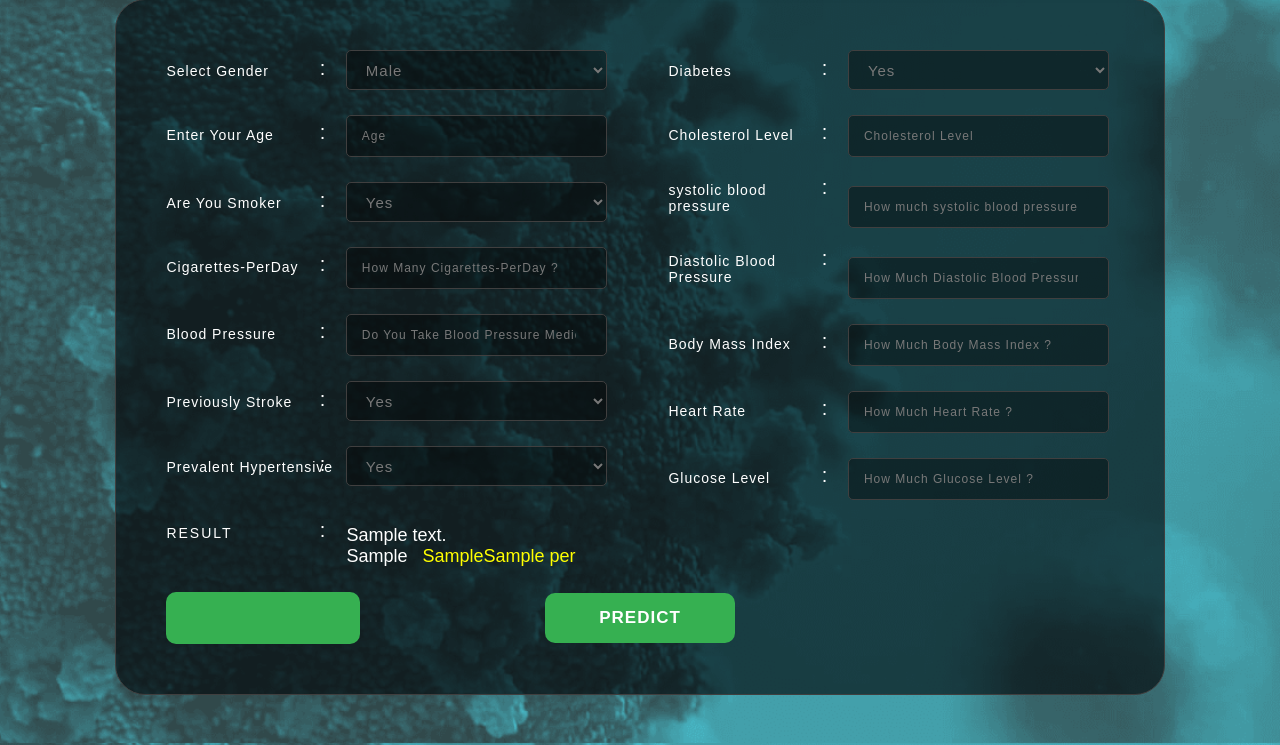
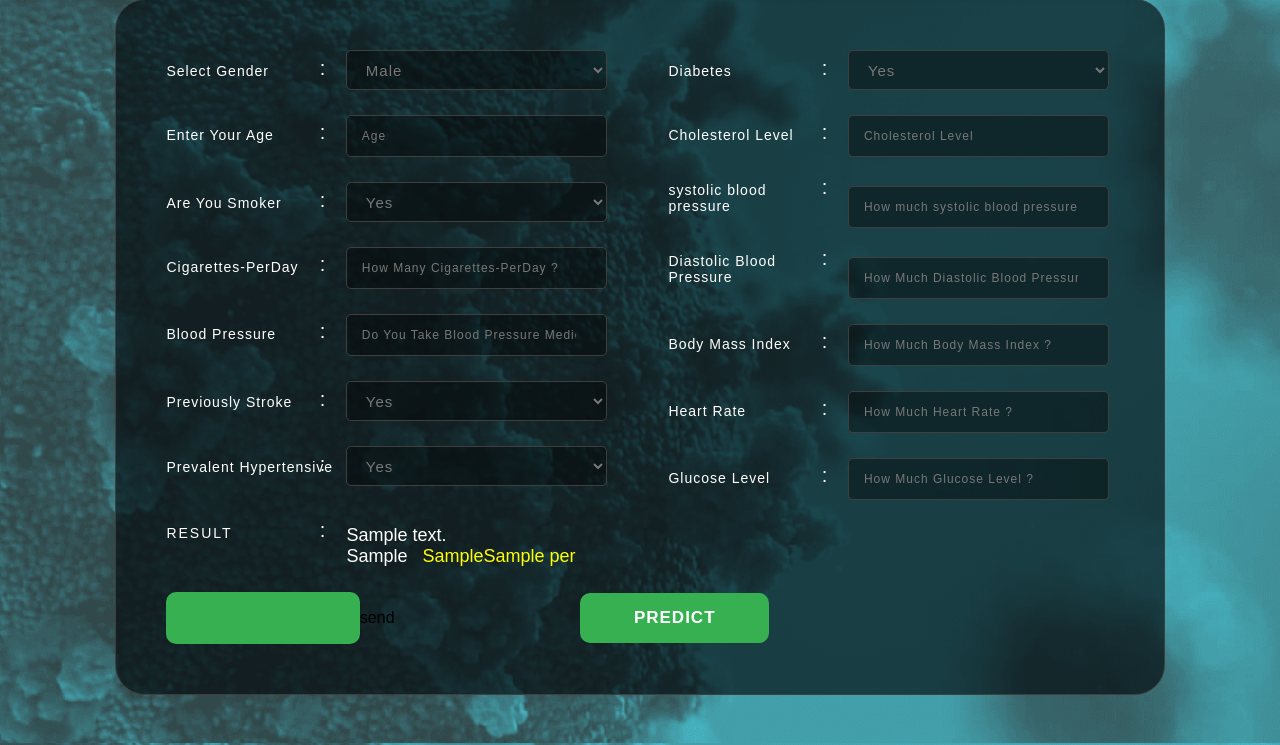
Before and after one commit to AhmedA998/Heroku_diabetes_php, a Flask app: template templates/index.html in a window 1280 px wide. Shown: the part 57-802 px from the top of the page. Run offline with Flask 2, Linux system fonts and the light colour scheme; the template is opened without the code that fills it: most values are stand-ins (such as "Sample title", 1, 10 or a date in 2020); parts of the project's set-up code (start-up, migrations or seed data) failed here and were passed over; some libraries are stand-ins or nearby versions.

Commit message:
Update index.html

```diff
--- a/templates/index.html
+++ b/templates/index.html
@@ -138,7 +138,7 @@ License URL: http://creativecommons.org/licenses/by/3.0/
 			<div class="clear"></div>
 		</div>
 		<div class="form-control last">
-             <a><input type="text" style="text-align: center" class="reset" onclick="send()"></a>
+             <a><input type="text" style="text-align: center" value="" class="reset" onclick="send()">send</a>
 			<button type="submit" class="register" id="message">Predict</button>
 
 			<div class="clear"></div>
```
